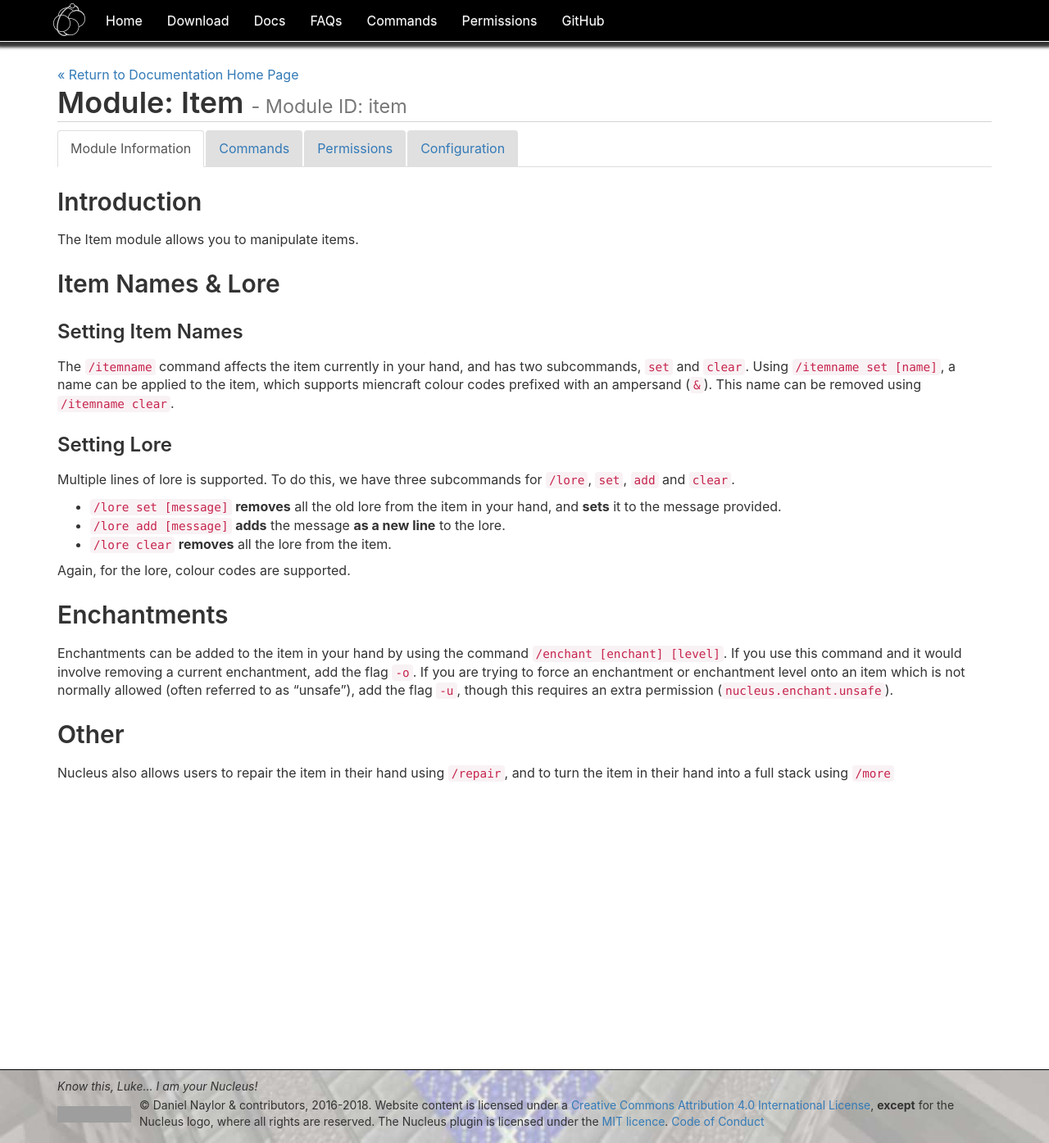
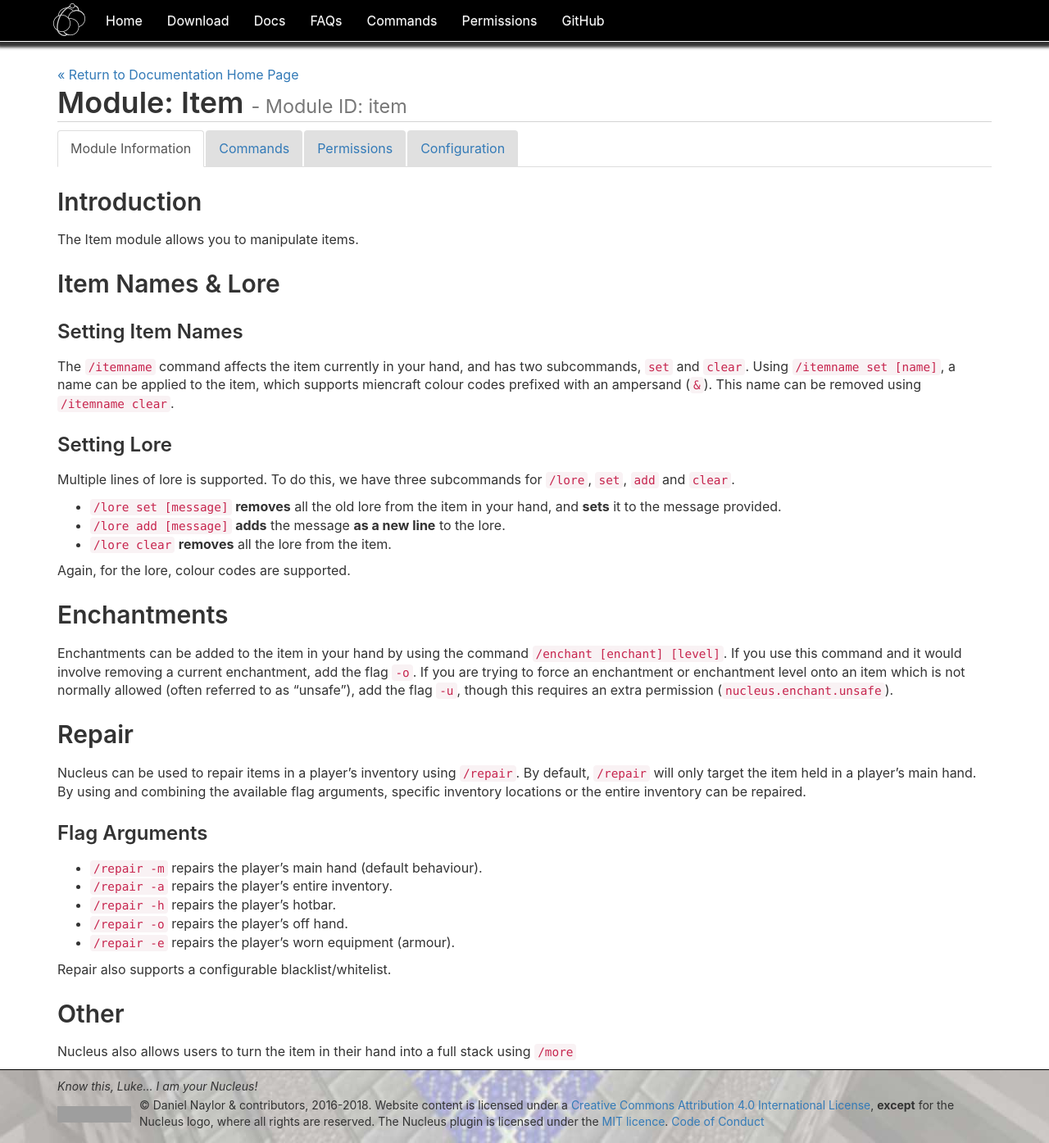
Before and after one commit to NucleusPowered/site-v1, a Jekyll site: the page built from docs/modules/item.md, in a window 1280 px wide and 1395 px high. Shown: the whole window at 82% size. Built offline with Jekyll 4.4.1, drawn with Linux system fonts in a browser that asks for light colours; comment, search, counter and statistics services are not loaded; grey boxes are pictures that could not be loaded.

Commit message:
Update item.md (#17)

```diff
--- a/docs/modules/item.md
+++ b/docs/modules/item.md
@@ -35,7 +35,20 @@
 enchantment level onto an item which is not normally allowed (often referred to as "unsafe"), add the flag `-u`, though
 this requires an extra permission (`nucleus.enchant.unsafe`).
 
+## Repair
+
+Nucleus can be used to repair items in a player's inventory using `/repair`. By default, `/repair` will only target the item held in a player's main hand. By using and combining the available flag arguments, specific inventory locations or the entire inventory can be repaired.
+
+### Flag Arguments
+
+* `/repair -m` repairs the player's main hand (default behaviour).
+* `/repair -a` repairs the player's entire inventory.
+* `/repair -h` repairs the player's hotbar.
+* `/repair -o` repairs the player's off hand.
+* `/repair -e` repairs the player's worn equipment (armour).
+
+Repair also supports a configurable blacklist/whitelist.
+
 ## Other
 
-Nucleus also allows users to repair the item in their hand using `/repair`, and to turn the item in their hand into a
-full stack using `/more`
+Nucleus also allows users to turn the item in their hand into a full stack using `/more`
```
